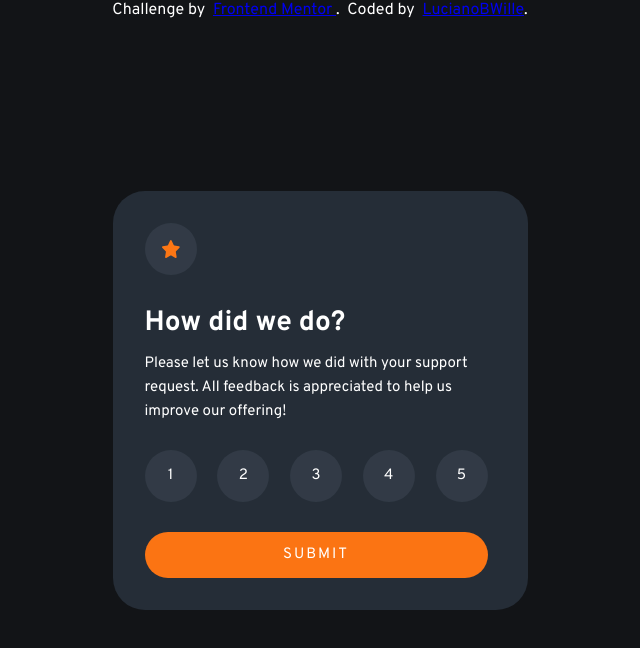
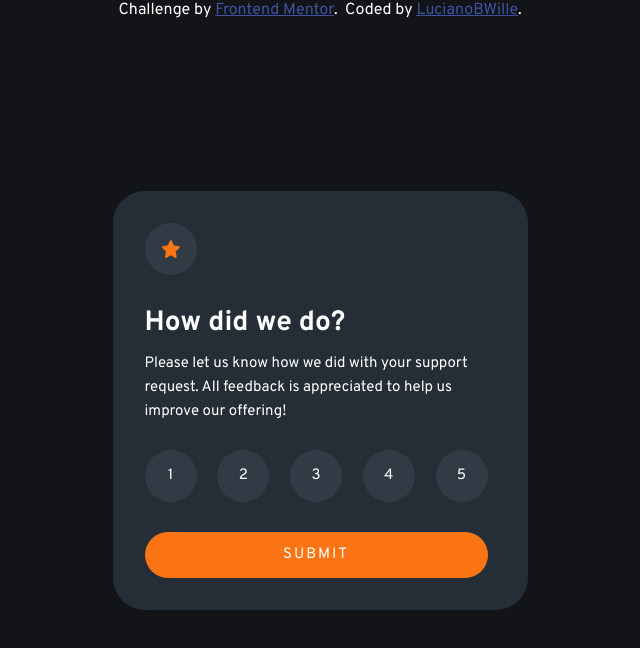
Before and after one commit to LucianoBWille/Interactive-rating-component-FrontEndMentoChallenge, a plain HTML site: page index.html in a window 1280 px wide. Shown: the whole page, without its empty margins (320-960 px from the left). Drawn offline with Linux system fonts and the light colour scheme.

Commit message:
fitting atribution

```diff
--- a/index.html
+++ b/index.html
@@ -67,16 +67,16 @@
     <!-- Thank you state end -->
 
     <section class="attribution">
+      <!-- &#160; is the space code -->
       <span>
-        Challenge by
-        <a href="https://www.frontendmentor.io?ref=challenge" target="_blank">
-          Frontend Mentor </a
+        Challenge by&#160;<a
+          href="https://www.frontendmentor.io?ref=challenge"
+          target="_blank"
+          >Frontend Mentor</a
         >. &#160;
-        <!-- space code -->
       </span>
       <span>
-        Coded by
-        <a href="https://github.com/LucianoBWille" target="_blank"
+        Coded by&#160;<a href="https://github.com/LucianoBWille" target="_blank"
           >LucianoBWille</a
         >.
       </span>
--- a/style.css
+++ b/style.css
@@ -38,10 +38,11 @@ body {
   display: flex;
   justify-content: center;
   align-items: center;
+  /* font-size: 11px; */
 }
 
 .attribution a {
-  margin-left: 0.25rem;
+  color: hsl(228, 45%, 44%);
 }
 
 button {
```
